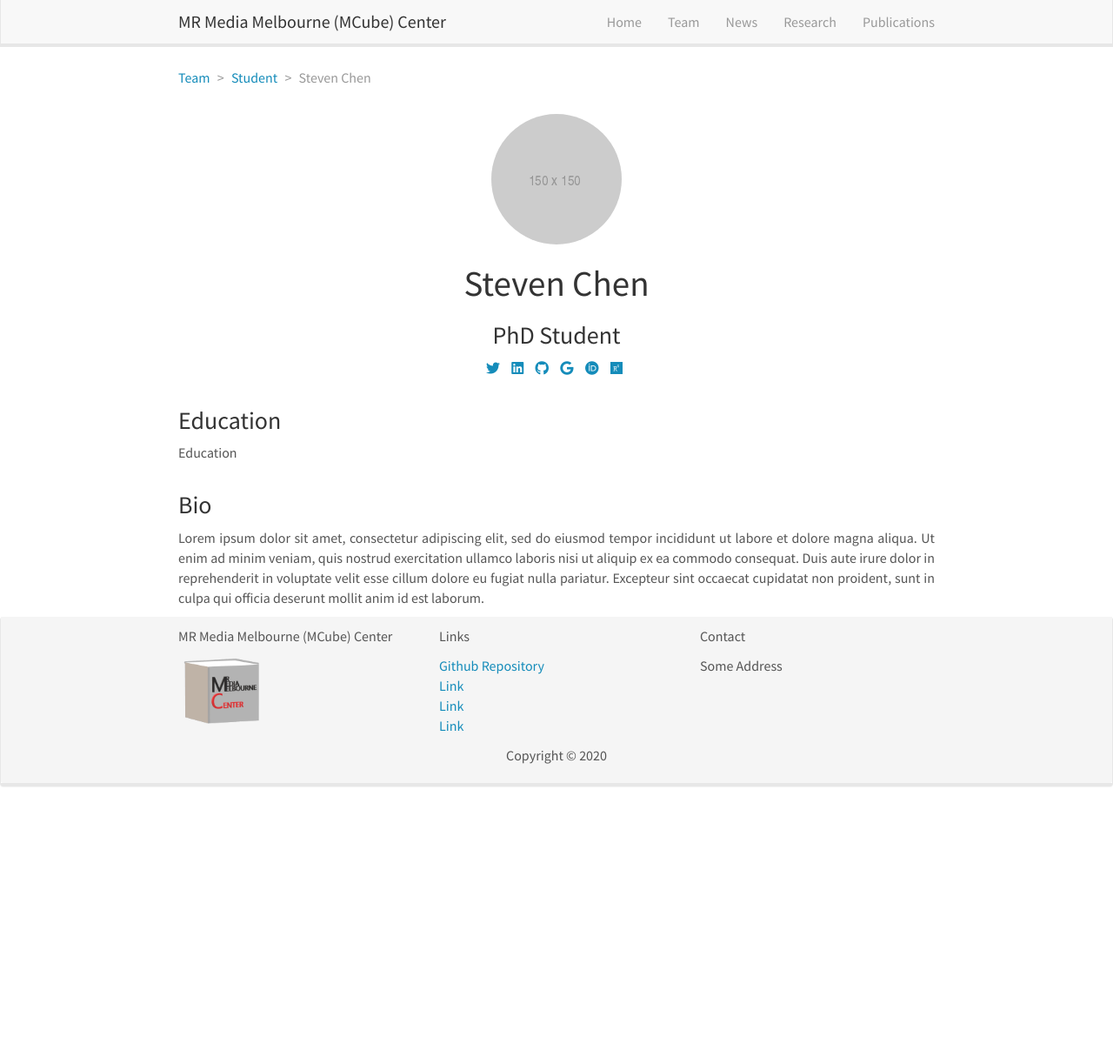
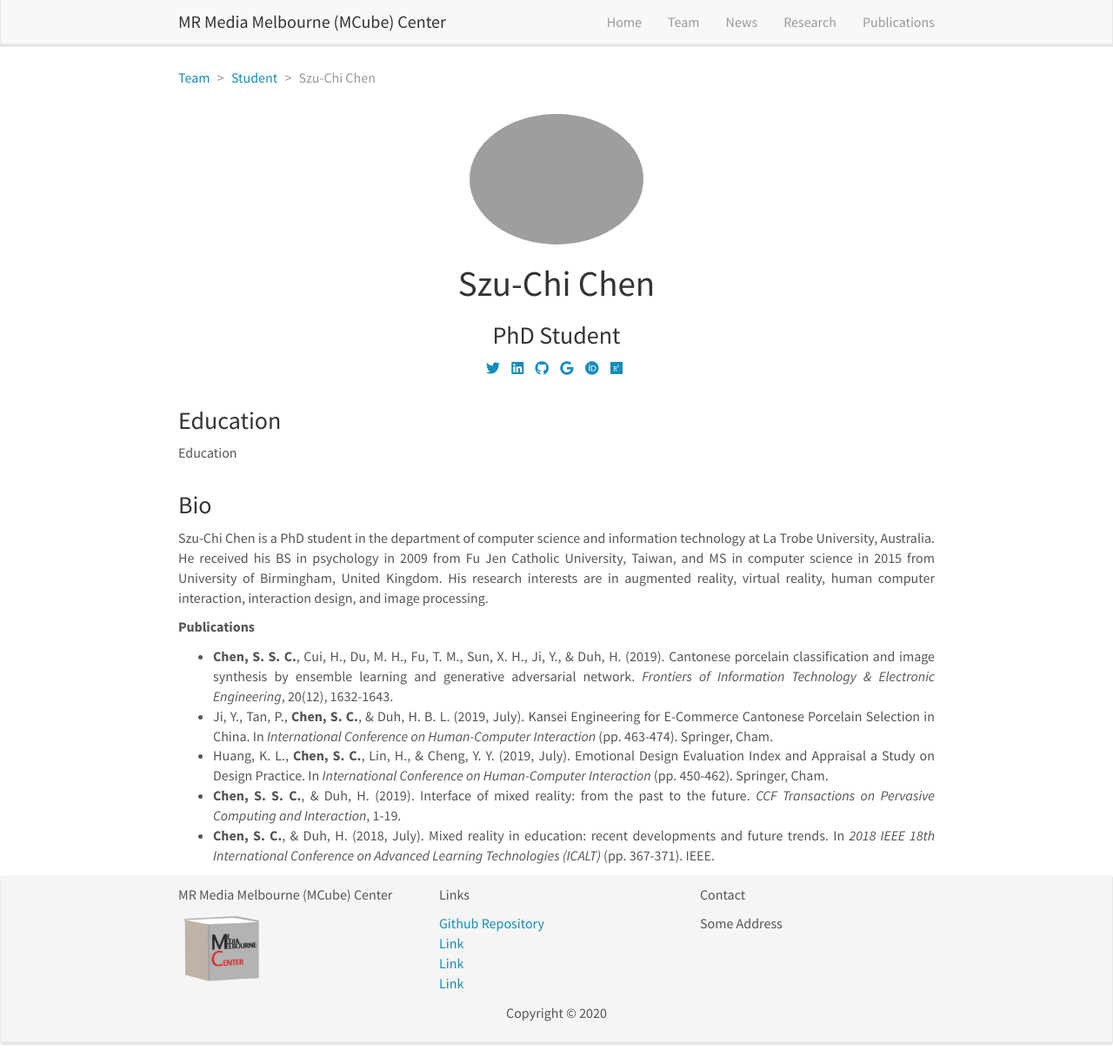
Before and after one commit to m3lab-ltu/m3lab-ltu.github.io, a Jekyll site: the page built from _pages/team/_posts/2018-10-01-researcher-student-StevenChen.md, in a window 1280 px wide and 1223 px high. Shown: the whole window at 87% size. Built offline with Jekyll 4.4.1, drawn with Linux system fonts in a browser that asks for light colours; nearby versions of some CDN libraries.

Commit message:
Add files via upload

```diff
--- a/_pages/team/_posts/2018-10-01-researcher-student-StevenChen.md
+++ b/_pages/team/_posts/2018-10-01-researcher-student-StevenChen.md
@@ -1,8 +1,8 @@
 ---
 layout: member
 category: student
-title: Steven Chen
-image: researcher.png
+title: Szu-Chi Chen
+image: steven.png
 role: PhD Student
 permalink: 'team/2018-10-01-researcher-student-StevenChen'
 social:
@@ -17,4 +17,11 @@ education:
  - Education
 ---
 
-Lorem ipsum dolor sit amet, consectetur adipiscing elit, sed do eiusmod tempor incididunt ut labore et dolore magna aliqua. Ut enim ad minim veniam, quis nostrud exercitation ullamco laboris nisi ut aliquip ex ea commodo consequat. Duis aute irure dolor in reprehenderit in voluptate velit esse cillum dolore eu fugiat nulla pariatur. Excepteur sint occaecat cupidatat non proident, sunt in culpa qui officia deserunt mollit anim id est laborum.
+Szu-Chi Chen is a PhD student in the department of computer science and information technology at La Trobe University, Australia. He received his BS in psychology in 2009 from Fu Jen Catholic University, Taiwan, and MS in computer science in 2015 from University of Birmingham, United Kingdom. His research interests are in augmented reality, virtual reality, human computer interaction, interaction design, and image processing.
+
+**Publications**
+* **Chen, S. S. C.**, Cui, H., Du, M. H., Fu, T. M., Sun, X. H., Ji, Y., & Duh, H. (2019). Cantonese porcelain classification and image synthesis by ensemble learning and generative adversarial network. *Frontiers of Information Technology & Electronic Engineering*, 20(12), 1632-1643.
+* Ji, Y., Tan, P., **Chen, S. C.**, & Duh, H. B. L. (2019, July). Kansei Engineering for E-Commerce Cantonese Porcelain Selection in China. In *International Conference on Human-Computer Interaction* (pp. 463-474). Springer, Cham.
+* Huang, K. L., **Chen, S. C.**, Lin, H., & Cheng, Y. Y. (2019, July). Emotional Design Evaluation Index and Appraisal a Study on Design Practice. In *International Conference on Human-Computer Interaction* (pp. 450-462). Springer, Cham.
+* **Chen, S. S. C.**, & Duh, H. (2019). Interface of mixed reality: from the past to the future. *CCF Transactions on Pervasive Computing and Interaction*, 1-19.
+* **Chen, S. C.**, & Duh, H. (2018, July). Mixed reality in education: recent developments and future trends. In *2018 IEEE 18th International Conference on Advanced Learning Technologies (ICALT)* (pp. 367-371). IEEE.
```
